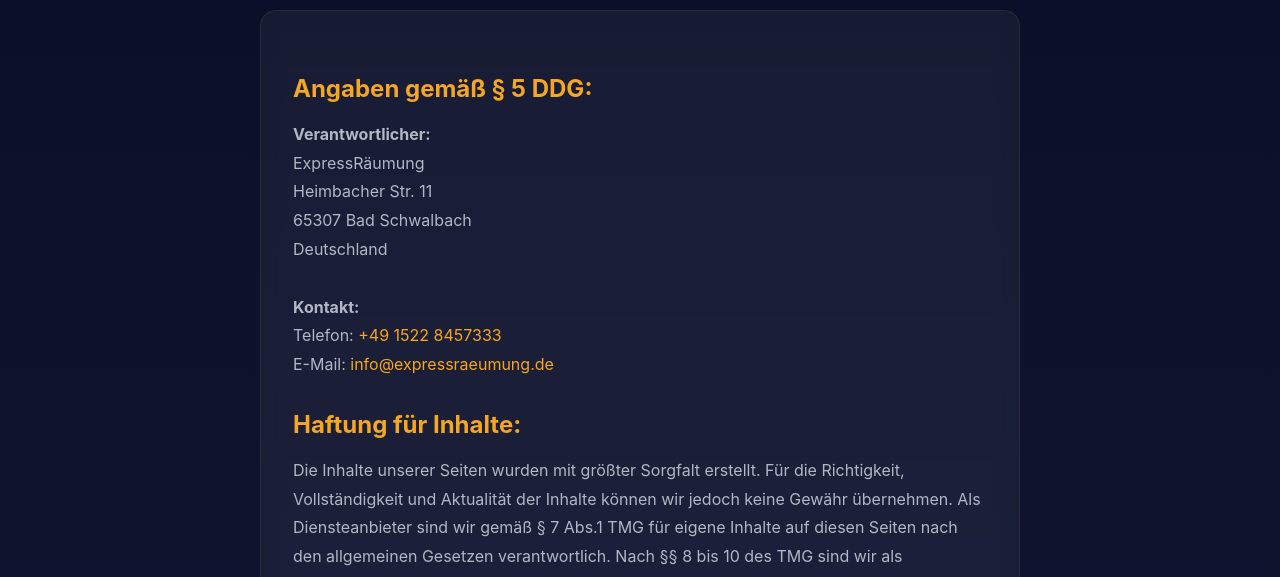
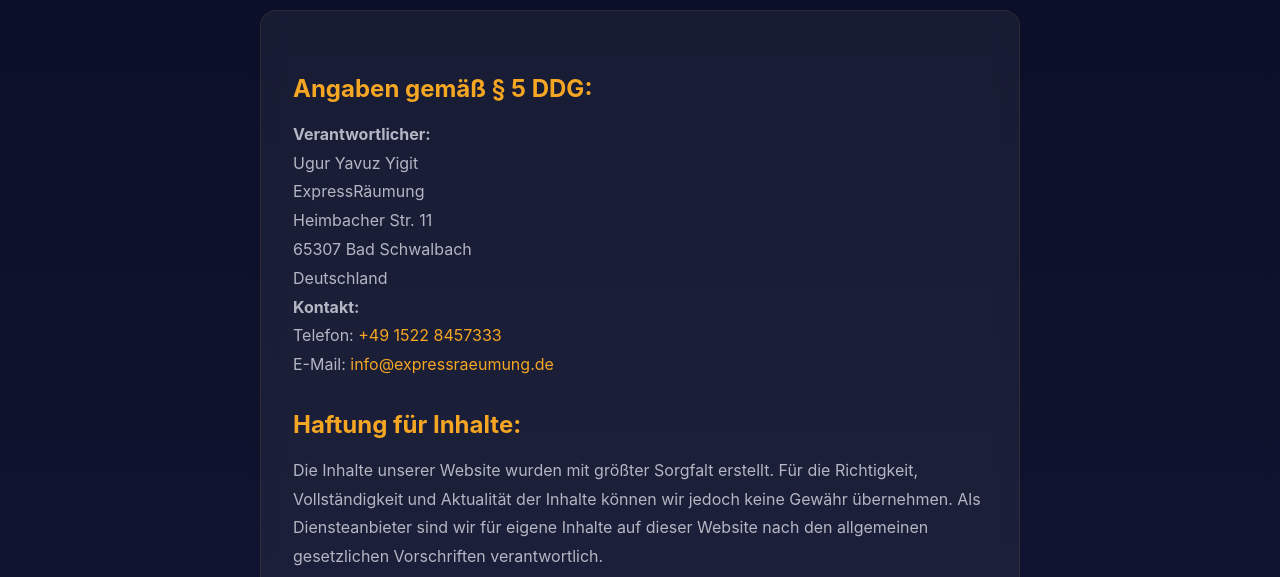
Before and after one commit to ortacmustafa78-byte/expressraeumung, a website: page impressum.html in a window 1280 px wide. Shown: the part 223-800 px from the top of the page. Drawn offline with Linux system fonts and the light colour scheme.

Commit message:
Update impressum.html

```diff
--- a/impressum.html
+++ b/impressum.html
@@ -40,12 +40,12 @@
                 <h2 style="color: var(--primary); font-size: 1.5rem; margin-top: 2rem; margin-bottom: 1rem; text-align: left;">Angaben gemäß § 5 DDG:</h2>
 
                 <p>
-                   <strong>Verantwortlicher:</strong><br>
+                 <strong>Verantwortlicher:</strong><br>
+Ugur Yavuz Yigit<br>
 ExpressRäumung<br>
 Heimbacher Str. 11<br>
 65307 Bad Schwalbach<br>
 Deutschland<br>
-<br>
                     <strong>Kontakt:</strong><br>
                    Telefon: <a href="tel:+4915228457333" style="color: var(--primary);">+49 1522 8457333</a><br>
                    E-Mail: <a href="mailto:info@expressraeumung.de" style="color: var(--primary);">info@expressraeumung.de</a><br>
@@ -53,12 +53,11 @@
 
                 <h2 style="color: var(--primary); font-size: 1.5rem; margin-top: 2rem; margin-bottom: 1rem; text-align: left;">Haftung für Inhalte:</h2>
 
-                <p>
-                    Die Inhalte unserer Seiten wurden mit größter Sorgfalt erstellt. Für die Richtigkeit, Vollständigkeit und Aktualität der Inhalte können wir jedoch keine Gewähr übernehmen. Als Diensteanbieter sind wir gemäß § 7 Abs.1 TMG für eigene Inhalte auf diesen Seiten nach den allgemeinen Gesetzen verantwortlich. Nach §§ 8 bis 10 des TMG sind wir als Diensteanbieter jedoch nicht verpflichtet, übermittelte oder gespeicherte fremde Informationen zu überwachen oder nach Umständen zu forschen, die auf eine rechtswidrige Tätigkeit hinweisen. Verpflichtungen zur Entfernung oder Sperrung der Nutzung von Informationen bleiben hiervon unberührt.
-                </p>
+             <p>
+    Die Inhalte unserer Website wurden mit größter Sorgfalt erstellt. Für die Richtigkeit, Vollständigkeit und Aktualität der Inhalte können wir jedoch keine Gewähr übernehmen. Als Diensteanbieter sind wir für eigene Inhalte auf dieser Website nach den allgemeinen gesetzlichen Vorschriften verantwortlich.
+</p>
 
-                <h2 style="color: var(--primary); font-size: 1.5rem; margin-top: 2rem; margin-bottom: 1rem; text-align: left;">Haftung für Links:</h2>
-
+<h2 style="color: var(--primary); font-size: 1.5rem; margin-top: 2rem; margin-bottom: 1rem; text-align: left;">Haftung für Links:</h2>
                 <p>
                     Unser Angebot enthält Links zu externen Websites Dritter, auf deren Inhalte wir keinen Einfluss haben. Deshalb können wir für diese fremden Inhalte auch keine Gewähr übernehmen. Für die Inhalte der verlinkten Seiten ist stets der jeweilige Anbieter oder Betreiber der Seiten verantwortlich. Die verlinkten Seiten wurden zum Zeitpunkt der Verlinkung auf mögliche Rechtsverstöße überprüft. Rechtswidrige Inhalte waren zum Zeitpunkt der Verlinkung nicht erkennbar. Falls wir auf Inhalte verlinken, die rechtswidrig sind, werden wir den Link umgehend nach Kenntnisnahme entfernen.
                 </p>
```
